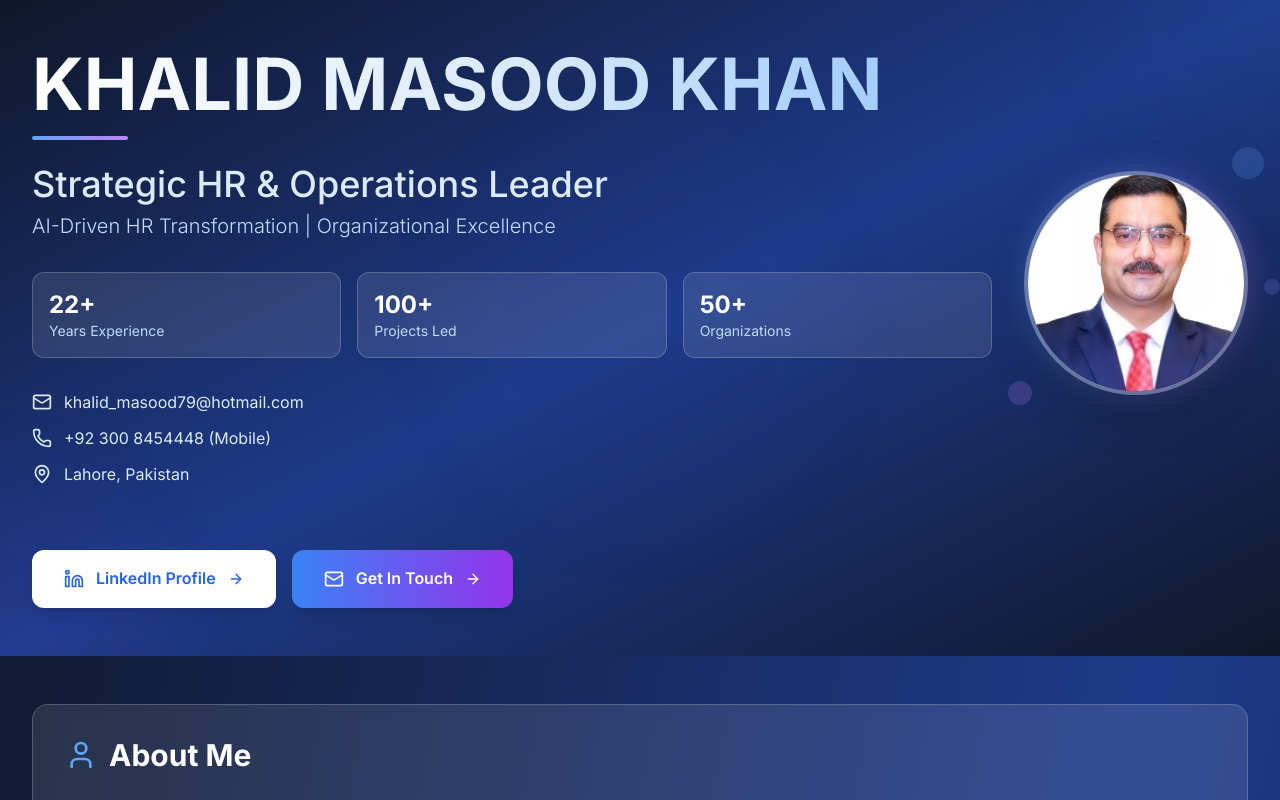
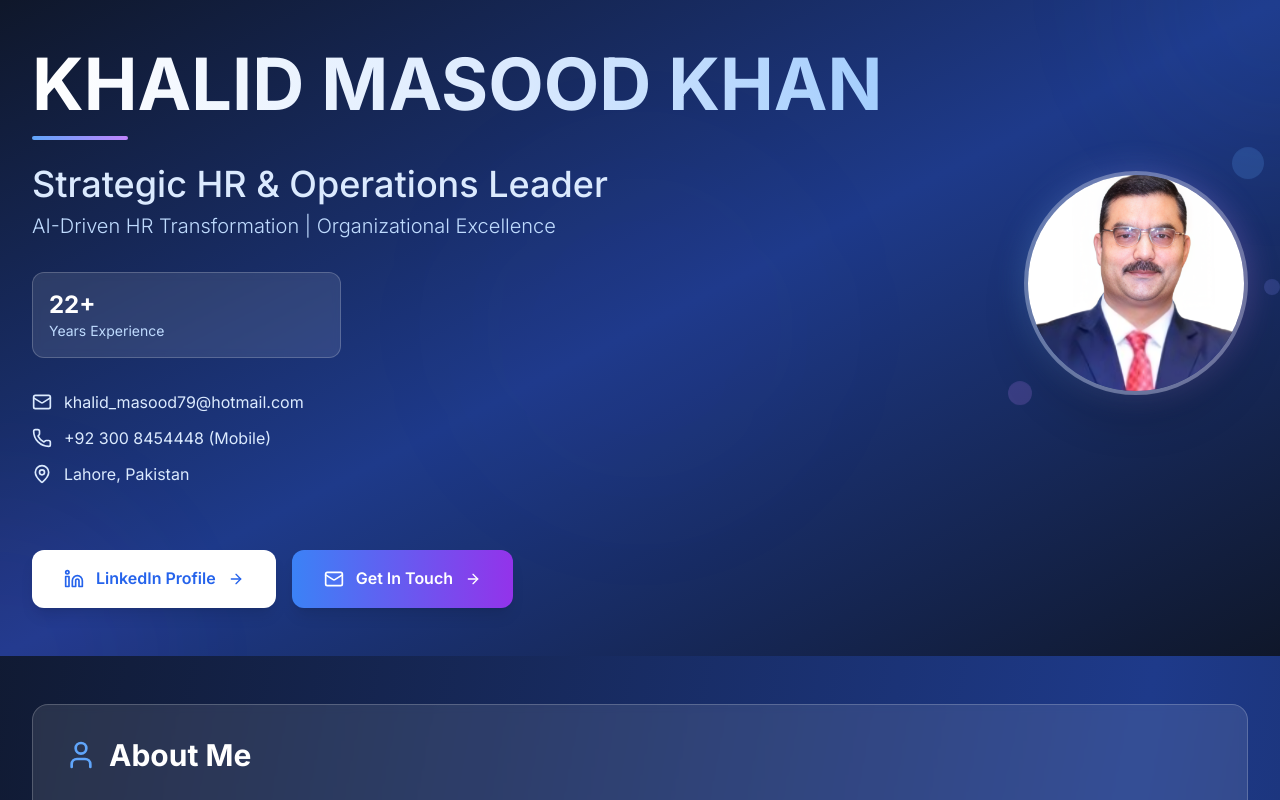
Before and after one commit to shaniparacha2021/Khalid.khan, a Next.js app: page / in a window 1280 px wide. Shown: the top 800 px of the page. Built offline with nearby package versions, Linux system fonts and the light colour scheme.

Commit message:
this is first commit changes remove top cards

```diff
--- a/src/app/page.tsx
+++ b/src/app/page.tsx
@@ -178,14 +178,7 @@ export default function Portfolio() {
                   <div className="text-2xl font-bold text-white">22+</div>
                   <div className="text-blue-200 text-sm">Years Experience</div>
                 </div>
-                <div className="bg-white/10 backdrop-blur-sm rounded-xl p-4 border border-white/20 hover:bg-white/20 transition-all duration-300">
-                  <div className="text-2xl font-bold text-white">100+</div>
-                  <div className="text-blue-200 text-sm">Projects Led</div>
-                </div>
-                <div className="bg-white/10 backdrop-blur-sm rounded-xl p-4 border border-white/20 hover:bg-white/20 transition-all duration-300">
-                  <div className="text-2xl font-bold text-white">50+</div>
-                  <div className="text-blue-200 text-sm">Organizations</div>
-                </div>
+
               </div>
 
               {/* Contact Info */}
```
